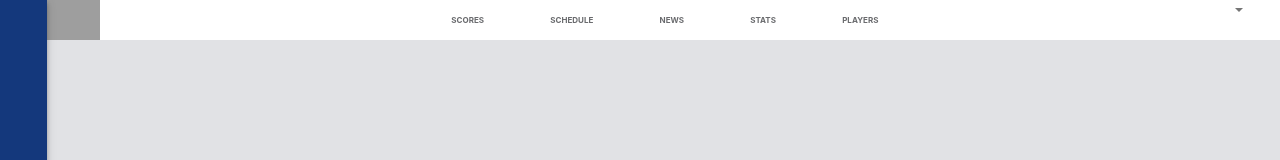
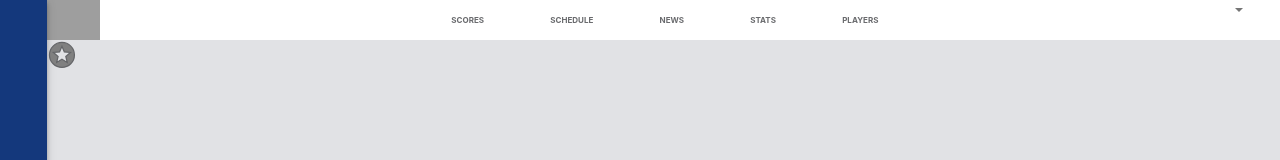
Before and after one commit to Avi98/nbaPlayerProfile, a React (Create React App) app: page / in a window 1280 px wide. Shown: the top 160 px of the page. Built offline with nearby package versions, Linux system fonts and the light colour scheme; grey boxes are pictures that could not be loaded.

Commit message:
basic global styled added and added some varaable color

```diff
--- a/src/App.tsx
+++ b/src/App.tsx
@@ -3,7 +3,7 @@ import logo from './logo.svg';
 import './App.css';
 import { nbaIcon, downArrow, Menu } from './images';
 import { Container, CompoundGrid, Navbar, Icon, MenuItems, DisplayIcon, Sidebar, IconCotainer } from './styles';
-
+import Favroite from "./components/favoraite"
 
 const App: React.FC = () => {
   return (
@@ -28,7 +28,9 @@ const App: React.FC = () => {
         <Sidebar>
           <Icon src={Menu} style={{ height: '15px', width: "15px" }} />
         </Sidebar>
+        <Favroite />
       </CompoundGrid>
+
     </Container>
 
   );
--- /dev/null
+++ b/src/components/favoraite.tsx
@@ -0,0 +1,30 @@
+import React from "react";
+import styled from "styled-components";
+
+type Props = {
+    fill?: string,
+    stroke?: string,
+};
+
+type FavoriteType = {
+    bgColor?: string;
+}
+
+const FavoriteContainer = styled.div<FavoriteType>`
+    background-color: ${({ bgColor }) => bgColor ? bgColor : 'transparent'};
+    height: 1.87rem;
+    width: 1.87rem;
+`
+const defaultProps = {
+    fill: 'grey',
+    stroke: '#646568'
+}
+
+const Favroite: React.SFC<Props> = ({ fill, stroke }) =>
+    <FavoriteContainer>
+        <svg xmlns="http://www.w3.org/2000/svg" width="100%" fill={fill} stroke={stroke} height="100%" viewBox="0 0 24 24">
+            <path d="M11.99 2C6.47 2 2 6.48 2 12s4.47 10 9.99 10C17.52 22 22 17.52 22 12S17.52 2 11.99 2zm4.24 16L12 15.45 7.77 18l1.12-4.81-3.73-3.23 4.92-.42L12 5l1.92 4.53 4.92.42-3.73 3.23L16.23 18z" /></svg>
+    </FavoriteContainer>
+
+Favroite.defaultProps = defaultProps;
+export default Favroite;
--- /dev/null
+++ b/src/components/index.ts
@@ -0,0 +1,3 @@
+import PersonalInfo from "./personlaInfo";
+
+export {PersonalInfo}
--- a/src/images/index.js
+++ b/src/images/index.js
@@ -1,7 +1,11 @@
 import nba from "./nba.png";
 import downarrow from "./arrow_drop_down_24px.png"
 import menu from "./menu_grey.png";
+import StarSvg from "./stars_24px.svg";
+import StarPng from "./stars_grey.png";
 
 export const nbaIcon = nba;
 export const downArrow =  downarrow;
 export const Menu = menu;
+export const starSvg = StarSvg;
+export const starPng = StarPng;
```
Also changed, not shown: src/components/personlaInfo.tsx (added, +8 -0 lines), src/images/stars_24px.svg (added), src/images/stars_grey.png (added).
